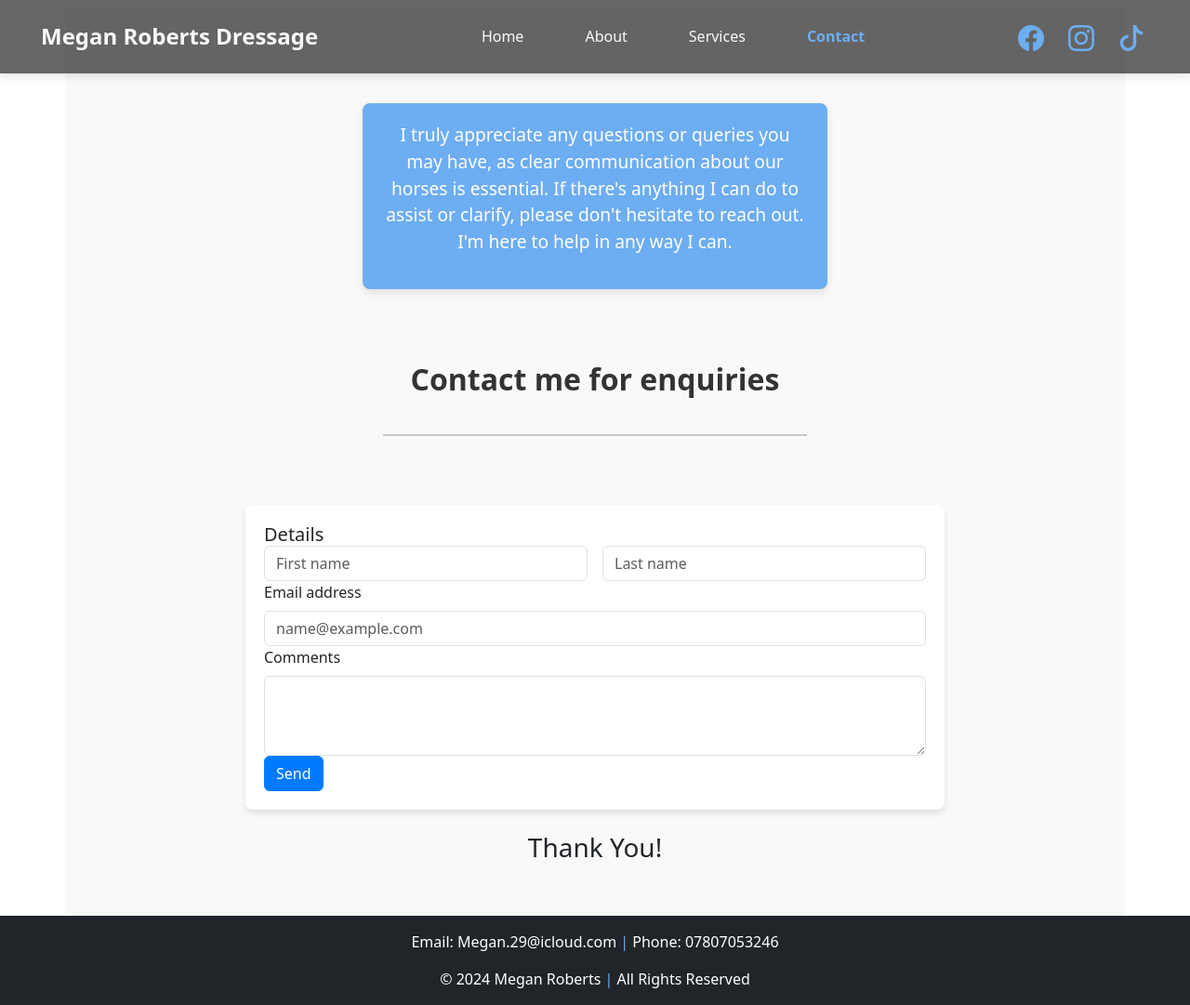
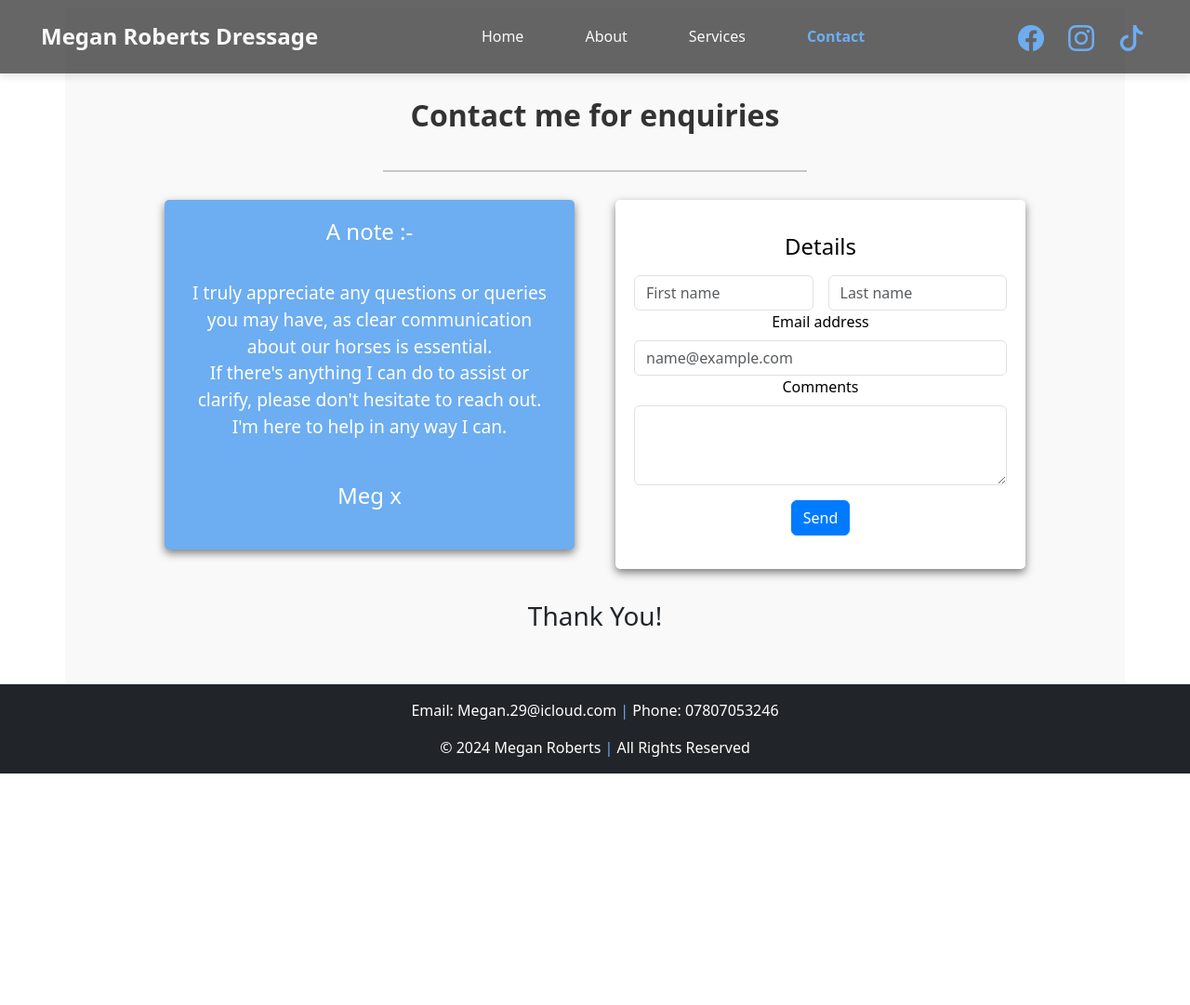
Before and after one commit to MeganRoberts-dev/megan-roberts-dressage, a Django app: page /contact/ in a window 1280 px wide. Shown: the part 21-1102 px from the top of the page at 93% size. After the commit the page ends 853 px from the top, so only its background shows below. Run offline with Django 3.2, Linux system fonts and the light colour scheme; parts of the project's set-up code (start-up, migrations or seed data) failed here and were passed over; some libraries are stand-ins or nearby versions.

Commit message:
Imporve layout of contact page and add correct ccs path

```diff
--- /dev/null
+++ b/contact/static/contact/css/contact.css
@@ -0,0 +1,54 @@
+.contact-section {
+  padding: 30px 0;
+  margin-top: 30px;
+  background-color: #f9f9f9;
+  display: flex;
+  justify-content: center;
+  align-items: stretch;
+}
+h2 {
+  font-weight: 700;
+}
+
+.contact-card,
+.contact-form-card {
+  flex: 1;
+  display: flex;
+  flex-direction: column;
+  justify-content: center;
+  background-color: #6dadf1;
+  padding: 20px;
+  color: #ffffff;
+  text-align: center;
+  margin: 10px;
+  border-radius: 5px;
+  box-shadow: 0 4px 10px rgba(0, 0, 0, 0.5);
+}
+
+.contact-form-card {
+  background-color: #ffffff;
+  color: #000;
+}
+
+.contact-form input,
+.contact-form textarea {
+  width: 100%;
+  padding: 10px;
+  margin-bottom: 15px;
+  border-radius: 5px;
+  border: 1px solid #ccc;
+}
+
+.contact-form button {
+  padding: 10px 20px;
+  background-color: #6dadf1;
+  color: #ffffff;
+  border: none;
+  border-radius: 5px;
+  font-size: 1rem;
+  cursor: pointer;
+}
+
+.contact-form button:hover {
+  background-color: #004C8C;
+}
--- a/contact/templates/contact/contact.html
+++ b/contact/templates/contact/contact.html
@@ -1,28 +1,48 @@
 {% extends 'base.html' %}
 {% load static %}
 {% block content %}
-  <!-- Main Contact Section -->
+
+{% block extra_css %}
+    <link rel="stylesheet" href="{% static 'contact/css/contact.css' %}">
+{% endblock %}
+
 <div class="container py-5 contact-section">
   <div class="row justify-content-center">
-      <div class="col-md-8 col-12 mt-4">
-        <div class="contact-card">
-          <p style="font-size: 1.2rem;">I truly appreciate any questions or queries you may have,
-            as clear communication about our horses is essential.
-            If there's anything I can do to assist or clarify,
-            please don't hesitate to reach out.
-            I'm here to help in any way I can.</p>
-        </div>
-      </div>
+    <!-- Section Title -->
     <div class="col-12 text-center">
       <h2 class="mt-5">Contact me for enquiries</h2>
       <hr style="border: 1px solid #333; width: 40%; margin: 40px auto 20px;">
     </div>
-      <div class="col-md-8 col-12 mt-4">
+
+    <!-- Side-by-Side Layout -->
+    <div class="col-md-10">
+      <div class="row">
+        <!-- Text Column -->
+        <div class="col-md-6">
+          <div class="contact-card">
+            <h4>A note :-</h4>
+            <p style="font-size: 1.2rem;">
+              <br>
+              I truly appreciate any questions or queries you may have,
+              as clear communication about our horses is essential.
+              <br>
+              If there's anything I can do to assist or clarify,
+              please don't hesitate to reach out.
+              I'm here to help in any way I can.
+              <br>
+              <br>
+              <h4>Meg x</h4>
+            </p>
+          </div>
+        </div>
+
+        <!-- Contact Form Column -->
+        <div class="col-md-6">
           <div class="contact-form-card">
             <form action="{% url 'contact' %}" method="post">
               {% csrf_token %}
               <div class="card-body">
-              <h5 class="card-title">Details</h5>
+                <h4 class="card-title contact-form-btn mt-3 mb-3">Details</h4>
                 <div class="row g-3">
                   <div class="col">
                     <input type="text" class="form-control" name="first_name" placeholder="First name" aria-label="First name">
@@ -43,11 +63,15 @@
                     <textarea class="form-control" name="comments" id="comments" rows="3"></textarea>
                   </div>
                 </div>
-              <button type="submit" class="btn btn-primary contact-form-btn">Send</button>
+                <button type="submit" class="btn btn-primary contact-form-btn mt-3 mb-3">Send</button>
               </div>
             </form>
           </div>
         </div>
+      </div>
+    </div>
+
+    <!-- Thank You Section -->
     <div class="col-12 text-center mt-4">
       <h3 class="text-blue">Thank You!</h3>
     </div>
--- a/contact/templates/contact/email-confirm.html
+++ b/contact/templates/contact/email-confirm.html
@@ -1,6 +1,11 @@
 {% extends 'base.html' %}
 {% load static %}
 {% block content %}
+
+{% block extra_css %}
+    <link rel="stylesheet" href="{% static 'contact/css/contact.css' %}">
+{% endblock %}
+
     <div class="container">
         <!-- Header with Logo or Image -->
         <div class="header">
```
Lines whose indentation alone changed are shown as unchanged.
